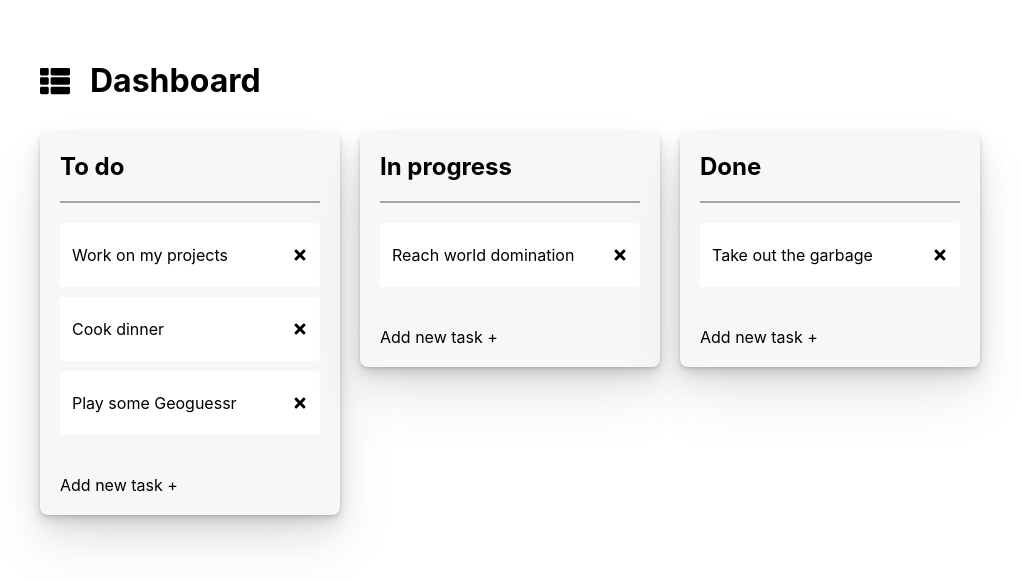
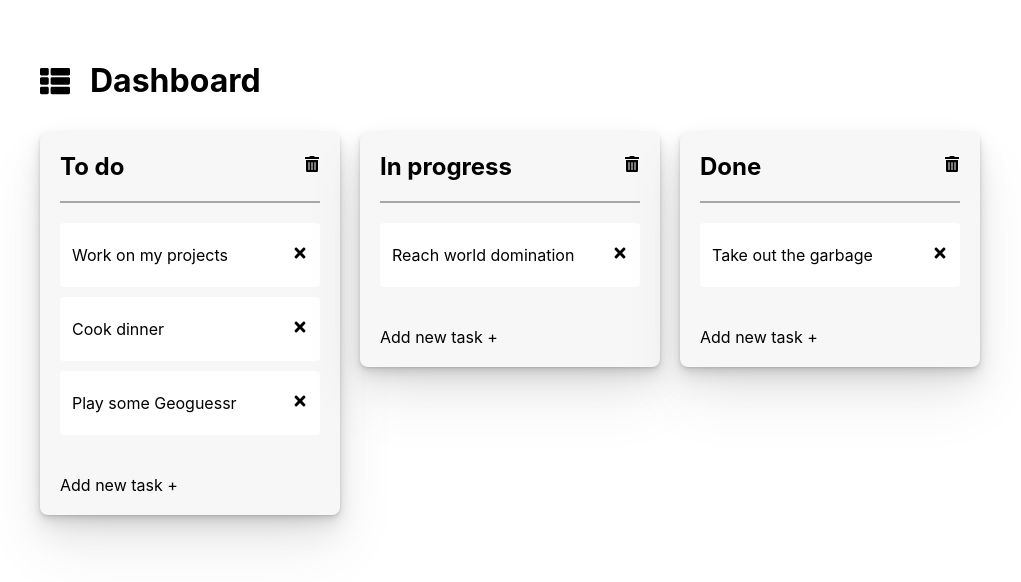
Before and after one commit to bercivarga/trello-clone, a React (Create React App) app: page / in a window 1280 px wide. Shown: the top 582 px of the page, without its empty margins (0-1021 px from the left). Built offline with nearby package versions, Linux system fonts and the light colour scheme.

Commit message:
Add the ability to delete columns

```diff
--- a/src/components/CardColumn/CardColumn.js
+++ b/src/components/CardColumn/CardColumn.js
@@ -2,10 +2,27 @@ import React, { useState, useRef, useEffect } from 'react';
 import ToDoCard from '../ToDoCard/ToDoCard';
 import { Droppable, Draggable } from 'react-beautiful-dnd';
 import styled from 'styled-components';
+import { FaTrashAlt } from 'react-icons/fa';
 
 import { useGlobalContext } from '../../context';
 
 import classes from './CardColumn.module.css';
+
+const TitleContainer = styled.div`
+	display: flex;
+	flex-direction: row;
+	width: calc(100% - 20px);
+	justify-content: space-between;
+	align-items: center;
+`;
+
+const DeleteIcon = styled.div`
+	cursor: pointer;
+
+	&:hover {
+		color: #e3242b;
+	}
+`;
 
 const TaskList = styled.div`
 	background-color: ${(props) => (props.isDraggingOver ? 'rgb(225, 225, 225)' : 'inherit')};
@@ -111,6 +128,22 @@ export default function CardColumn({ column, tasks, index }) {
 		return;
 	};
 
+	const handleDeleteColumn = () => {
+		const newColumnOrder = Array.from(data.columnOrder);
+		newColumnOrder.splice(index, 1);
+
+		const newColumns = Object(data.columns);
+		delete newColumns[index];
+
+		const newState = {
+			...data,
+			columns: newColumns,
+			columnOrder: newColumnOrder
+		};
+		setData(newState);
+		return;
+	};
+
 	return (
 		<Draggable draggableId={column.id} index={index}>
 			{(provided) => (
@@ -147,15 +180,21 @@ export default function CardColumn({ column, tasks, index }) {
 							/>
 						</Form>
 					) : (
+						<TitleContainer>
 							<h2
 								className={classes.ColumnName}
 								{...provided.dragHandleProps}
 								onClick={() => {
 									setToggle(true);
 								}}
+								style={{ minWidth: '80%' }}
 							>
 								{column.title}
 							</h2>
+							<DeleteIcon onClick={handleDeleteColumn}>
+								<FaTrashAlt />
+							</DeleteIcon>
+						</TitleContainer>
 					)}
 					<div className={classes.Divider} />
 					<Droppable droppableId={column.id} type="task">
--- a/src/components/ToDoCard/ToDoCard.js
+++ b/src/components/ToDoCard/ToDoCard.js
@@ -21,6 +21,14 @@ const Container = styled.div`
 
 	&:hover {
 		background-color: #e8e8e8;
+	}
+`;
+
+const DeleteIcon = styled.div`
+	cursor: pointer;
+
+	&:hover {
+		color: #e3242b;
 	}
 `;
 
@@ -57,7 +65,9 @@ export default function ToDoCard({ content, index, passedId, columnId }) {
 					isDragging={snapshot.isDragging}
 				>
 					<p>{content}</p>
-					<FaTimes style={{ cursor: 'pointer' }} onClick={() => handleTaskDelete(passedId)} />
+					<DeleteIcon onClick={() => handleTaskDelete(passedId)}>
+						<FaTimes />
+					</DeleteIcon>
 				</Container>
 			)}
 		</Draggable>
```
Lines whose indentation alone changed are shown as unchanged.
